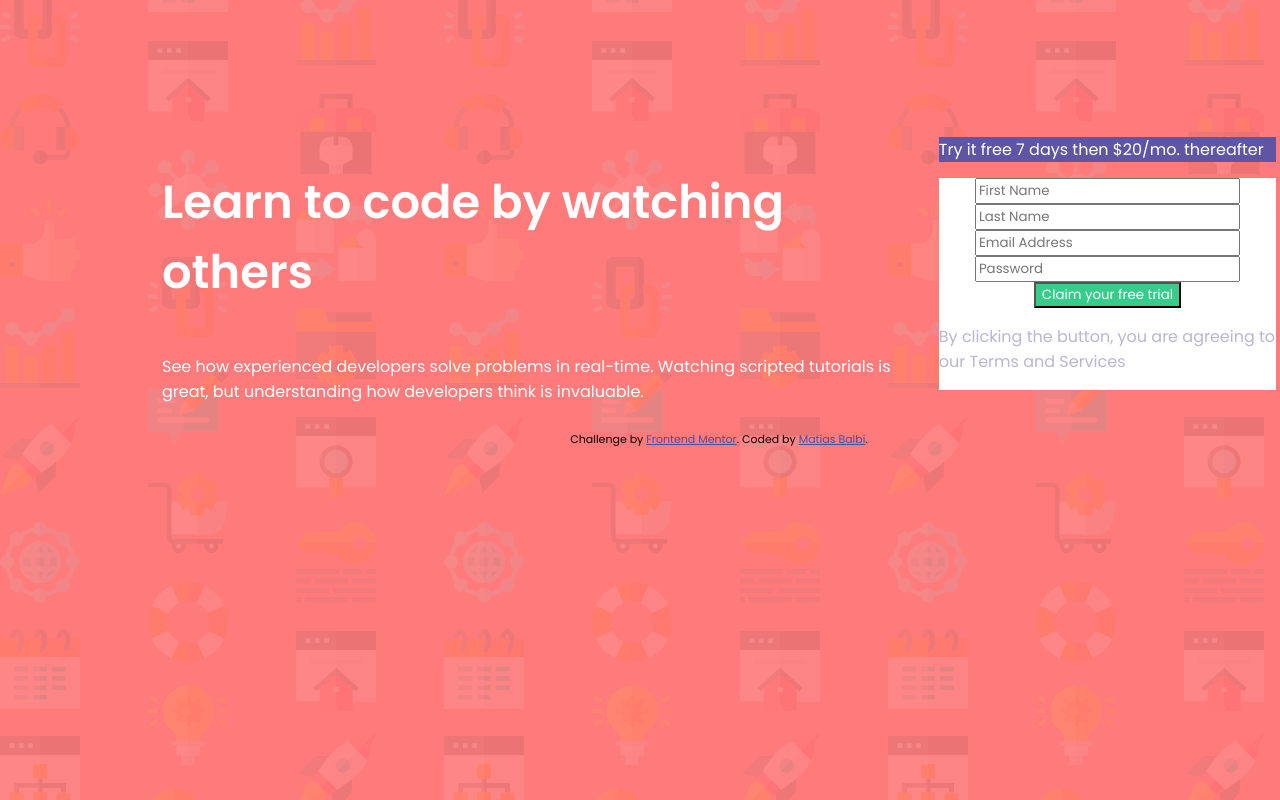
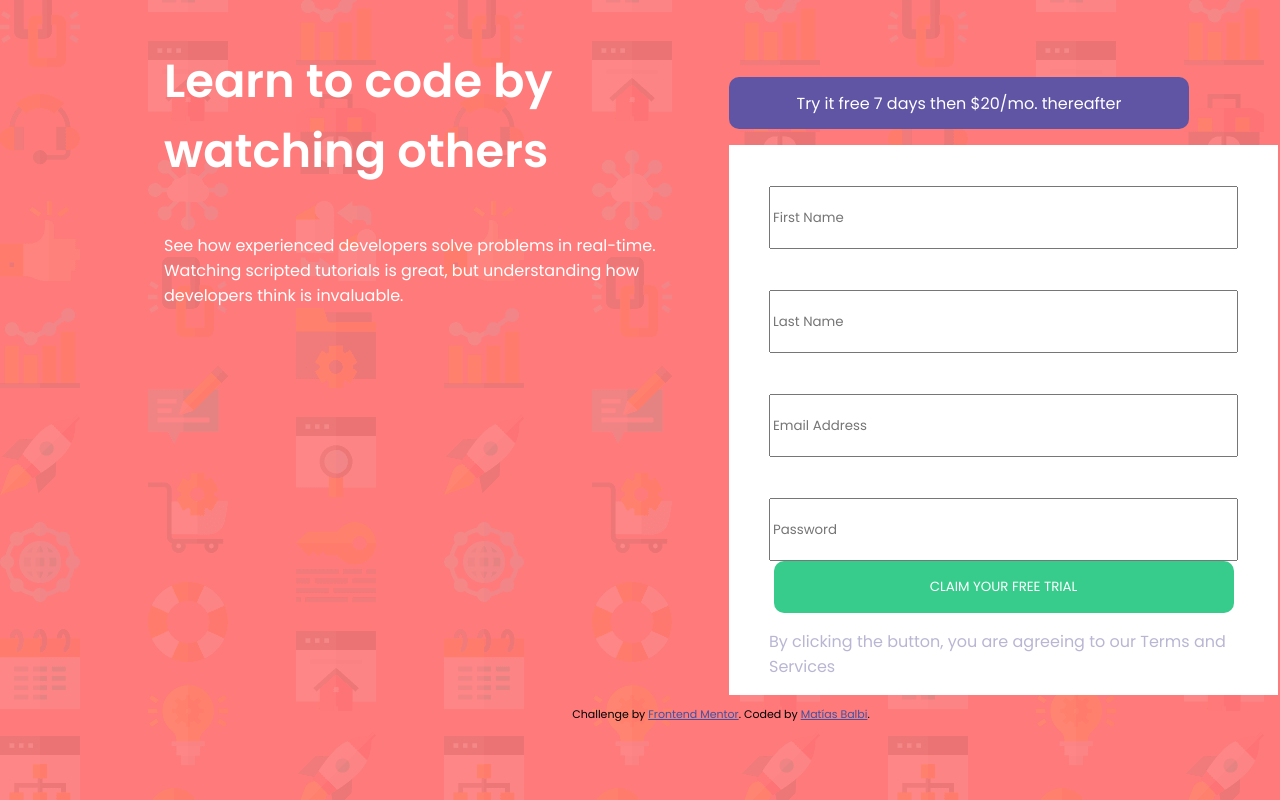
Before and after one commit to MatiBalbiDev/SignupComponent, a plain HTML site: page index.html in a window 1280 px wide. Drawn offline with Linux system fonts and the light colour scheme.

Commit message:
colores y tamaños para elementos del form

```diff
--- a/styles.css
+++ b/styles.css
@@ -8,7 +8,7 @@ body {
   background-color: hsl(0, 100%, 74%);
   width: 1114px;
   height: 559px;
-  margin: 121px 164px 112px 162px;
+  margin: 0 164px 112px 164px;
   font-size: 16px;
 }
 
@@ -31,16 +31,44 @@ form {
   flex-direction: column;
   justify-content: space-between;
   align-items: center;
+  padding: 0 40px 0 40px;
+}
+
+input {
+  height: 57px;
+  width: 461px;
+  margin-top: 41px;
 }
 
 .ofert {
   background-color: hsl(248, 32%, 49%);
   color: #fff;
+  height: 52px;
+  width: 460px;
+  margin-top: 77px;
+  display: flex;
+  align-items: center;
+  justify-content: center;
+  border-radius: 10px;
+  -webkit-border-radius: 10px;
+  -moz-border-radius: 10px;
+  -ms-border-radius: 10px;
+  -o-border-radius: 10px;
 }
 
 .submitInfo {
   background-color: hsl(154, 59%, 51%);
   color: #fff;
+  height: 52px;
+  width: 460px;
+  border-color: transparent;
+  border-radius: 10px;
+  cursor: pointer;
+  -webkit-border-radius: 10px;
+  -moz-border-radius: 10px;
+  -ms-border-radius: 10px;
+  -o-border-radius: 10px;
+  text-transform: uppercase;
 }
 
 .message {
```
